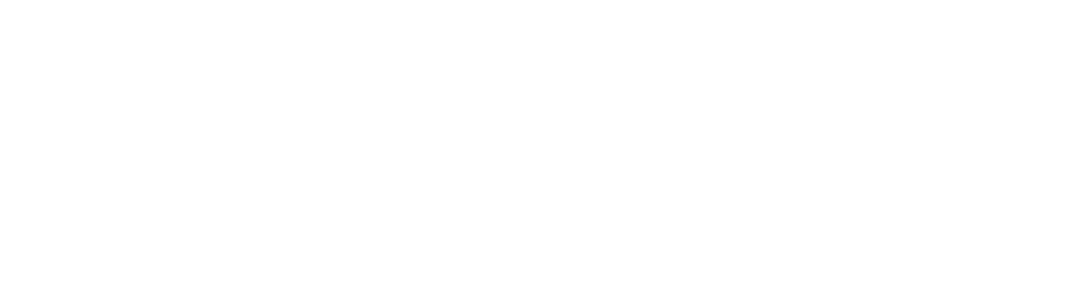
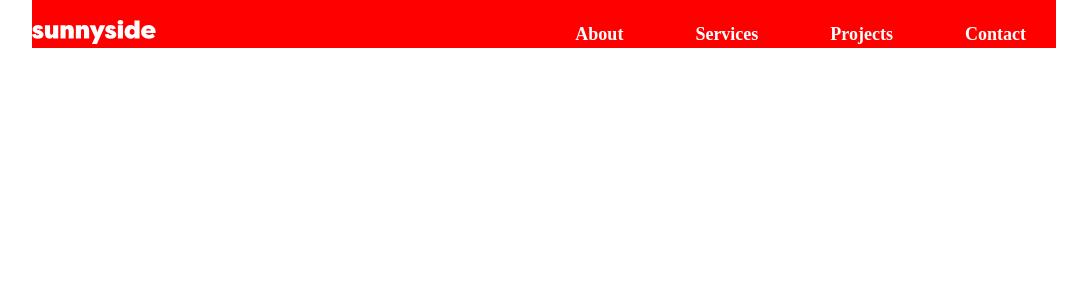
Before and after one commit to KiwiScreams/Sunnyside-Agency-Landing-Page, a React (Vite) app: page / in a window 1280 px wide. Shown: the top 300 px of the page, without its empty margins (96-1183 px from the left). Built offline with nearby package versions, Linux system fonts and the light colour scheme; the HTML template or start-up script is replaced by a standard one.

Commit message:
header links hover effect

```diff
--- a/src/components/header/Header.css
+++ b/src/components/header/Header.css
@@ -1,5 +1,4 @@
-header
-{
+header {
   width: 80%;
   margin: auto;
   padding-top: 20px;
@@ -10,21 +9,35 @@
   display: flex;
   align-items: center;
   justify-content: space-between;
-    background-color: transparent;
+  background-color: red;
 }
-header ul
-{
+header ul {
   display: flex;
   align-items: center;
-    gap: 30px;
+  gap: 12px;
 }
-header ul li a
-{
+header ul li a {
   color: var(--white-clr);
-    padding: 10px 15px;
-    border-radius: 20px;
+  padding: 15px 30px;
+  border-radius: 28px;
+  font-size: 18px;
+  font-weight: 600;
+  position: relative;
 }
-header ul li a:hover
-{
+
+header ul li a:hover {
   background-color: #ffffff6b;
+  color: transparent;
 }
+
+header ul li a:hover::before {
+  content: attr(data-text);
+  position: absolute;
+  top: 50%;
+  left: 50%;
+  transform: translate(-50%, -50%);
+  text-transform: uppercase;
+  font-size: 18px;
+  font-weight: 600;
+  color: var(--white-clr);
+}
--- a/src/components/header/Header.jsx
+++ b/src/components/header/Header.jsx
@@ -11,16 +11,16 @@
         <nav>
           <ul>
             <li>
-              <Link>About</Link>
+              <Link data-text="ABOUT">About</Link>
             </li>
             <li>
-              <Link>Services</Link>
+              <Link data-text="SERVICES">Services</Link>
             </li>
             <li>
-              <Link>Projects</Link>
+              <Link data-text="PROJECTS">Projects</Link>
             </li>
             <li>
-              <Link>Contact</Link>
+              <Link data-text="CONTACT">Contact</Link>
             </li>
           </ul>
         </nav>
--- a/src/components/layout/Layout.jsx
+++ b/src/components/layout/Layout.jsx
@@ -3,7 +3,7 @@
     return (
         <>
         <section className="layout-section">
-
+            <h1>WE ARE CREATIVES</h1>
         </section>
         </>
      );
```
Lines whose indentation alone changed are shown as unchanged.
